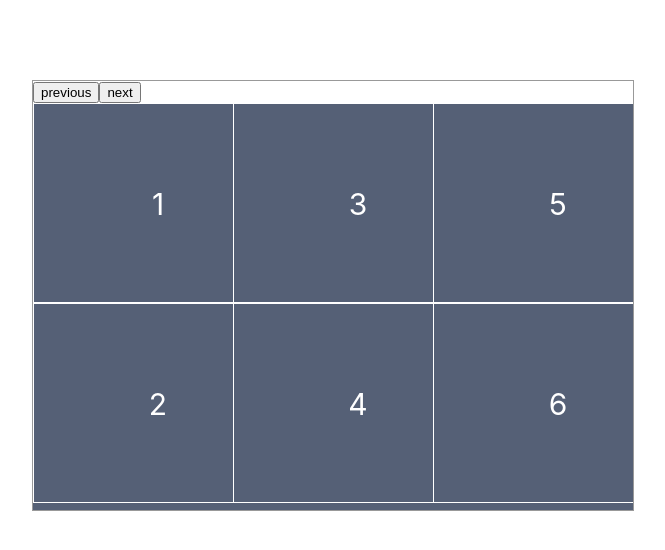
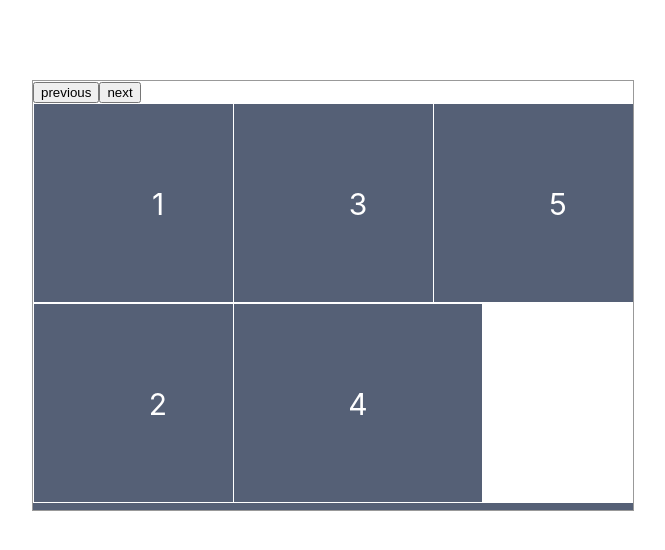
Before and after one commit to ouarrtaha/react_carousel, a React app: page / in a window 1280 px wide. Shown: the top 550 px of the page, without its empty margins (307-972 px from the left). Built offline with nearby package versions, Linux system fonts and the light colour scheme.

Commit message:
Add grid-item component

```diff
--- /dev/null
+++ b/src/components/GridItem/gridItem.css
@@ -0,0 +1,11 @@
+.content-item{
+    background: #556076;
+    border: 1px solid white;
+    color:#fff;
+    font-size:30px;
+    width: 200px;
+    height:200px;
+    line-height:200px;
+    text-align:center;
+    box-sizing: border-box;
+}
--- /dev/null
+++ b/src/components/GridItem/index.js
@@ -0,0 +1,11 @@
+import React from 'react';
+
+import './gridItem.css'
+
+const item = (props) => (
+    <div style={props.style} className="content-item">
+        {props.item.id}
+    </div>
+);
+
+export default item;
--- a/src/containers/Main/content.css
+++ b/src/containers/Main/content.css
@@ -1,4 +1,3 @@
-
 .container{
     overflow: hidden;
 }
@@ -13,17 +12,6 @@
     transition: transform .4s ease-out;
 }
 
-.content-item{
-    background: #556076;
-    border: 1px solid white;
-    color:#fff;
-    font-size:30px;
-    width: 200px;
-    height:200px;
-    line-height:200px;
-    text-align:center;
-    box-sizing: border-box;
-}
 
 
 @media (max-width:590px){
--- a/src/containers/Main/index.js
+++ b/src/containers/Main/index.js
@@ -5,6 +5,7 @@ import queryString from 'query-string'
 import './content.css';
 import NavBar from '@/components/NavBar'
 import Footer from '@/containers/Footer'
+import GridItem from '@/components/GridItem'
 
 class Main extends Component {
     constructor(props) {
@@ -13,9 +14,40 @@ class Main extends Component {
         this.state = {
             currentPosition: 0,
             itemWidth: 250,
-            nbrItems: 21,
+            items: [
+                {
+                    id: 1,
+                    type: "text",
+                    content: "sample text"
+                },
+                {
+                    id: 2,
+                    type: "video",
+                    title: "Video 1",
+                    subtitle: "sample",
+                    url: "https://www.youtube.com/watch?v=qIdF8CQKXx4"
+                },
+                {
+                    id: 3,
+                    type: "image",
+                    url: "https://s3-us-west-2.amazonaws.com/uw-s3-cdn/wp-content/uploads/sites/6/2017/11/04133712/waterfall-750x500.jpg"
+                },
+                {
+                    id: 4,
+                    type: "video",
+                    title: "Video 2",
+                    subtitle: "sample",
+                    url: "https://www.youtube.com/watch?v=qIdF8CQKXx4"
+                },
+                {
+                    id: 5,
+                    type: "image",
+                    url: "https://images.pexels.com/photos/248797/pexels-photo-248797.jpeg?auto=compress&cs=tinysrgb&dpr=2&h=650&w=940"
+                }
+            ],
             translationLimit: null,
-            percent: 20
+            percent: 20,
+
         };
     }
 
@@ -26,7 +58,7 @@ class Main extends Component {
         const contentStyle = {
             gridTemplateColumns: `repeat(${col}, minmax(${this.state.itemWidth}px, 1fr))`,
             gridTemplateRows: `repeat(${row}, 1fr)`,
-            width: `${Math.min(this.state.itemWidth * col, this.state.itemWidth * Math.ceil(this.state.nbrItems / row))}px`
+            width: `${Math.min(this.state.itemWidth * col, this.state.itemWidth * Math.ceil(this.state.items.length / row))}px`
         }
 
         const itemStyle = {
@@ -43,33 +75,9 @@ class Main extends Component {
                      className="content"
                      ref={e => this.content = e}
                 >
-                    <div style={itemStyle} className="content-item">1</div>
-                    <div style={itemStyle} className="content-item">2</div>
-                    <div style={itemStyle} className="content-item">3</div>
-
-                    <div style={itemStyle} className="content-item">4</div>
-                    <div style={itemStyle} className="content-item">5</div>
-                    <div style={itemStyle} className="content-item">6</div>
-
-                    <div style={itemStyle} className="content-item">7</div>
-                    <div style={itemStyle} className="content-item">8</div>
-                    <div style={itemStyle} className="content-item">9</div>
-
-                    <div style={itemStyle} className="content-item">10</div>
-                    <div style={itemStyle} className="content-item">11</div>
-                    <div style={itemStyle} className="content-item">12</div>
-
-                    <div style={itemStyle} className="content-item">13</div>
-                    <div style={itemStyle} className="content-item">14</div>
-                    <div style={itemStyle} className="content-item">15</div>
-
-                    <div style={itemStyle} className="content-item">16</div>
-                    <div style={itemStyle} className="content-item">17</div>
-                    <div style={itemStyle} className="content-item">18</div>
-
-                    <div style={itemStyle} className="content-item">19</div>
-                    <div style={itemStyle} className="content-item">20</div>
-                    <div style={itemStyle} className="content-item">21</div>
+                    {this.state.items.map(item => (
+                        <GridItem style={itemStyle} key={item.id} item={item}/>
+                    ))}
                 </div>
 
                 <Footer percent={this.state.percent}/>
@@ -80,7 +88,7 @@ class Main extends Component {
     componentDidMount() {
         const queries = queryString.parse(this.props.location.search)
         const col = queries.columns, row = queries.rows
-        const translationLimit = this.state.itemWidth * (Math.ceil(this.state.nbrItems / row) - col)
+        const translationLimit = this.state.itemWidth * (Math.ceil(this.state.items.length / row) - col)
         this.setState({
             translationLimit
         })
```
Also changed, not shown: src/containers/Footer/Footer.css (deleted), src/containers/Footer/footer.css (added).
